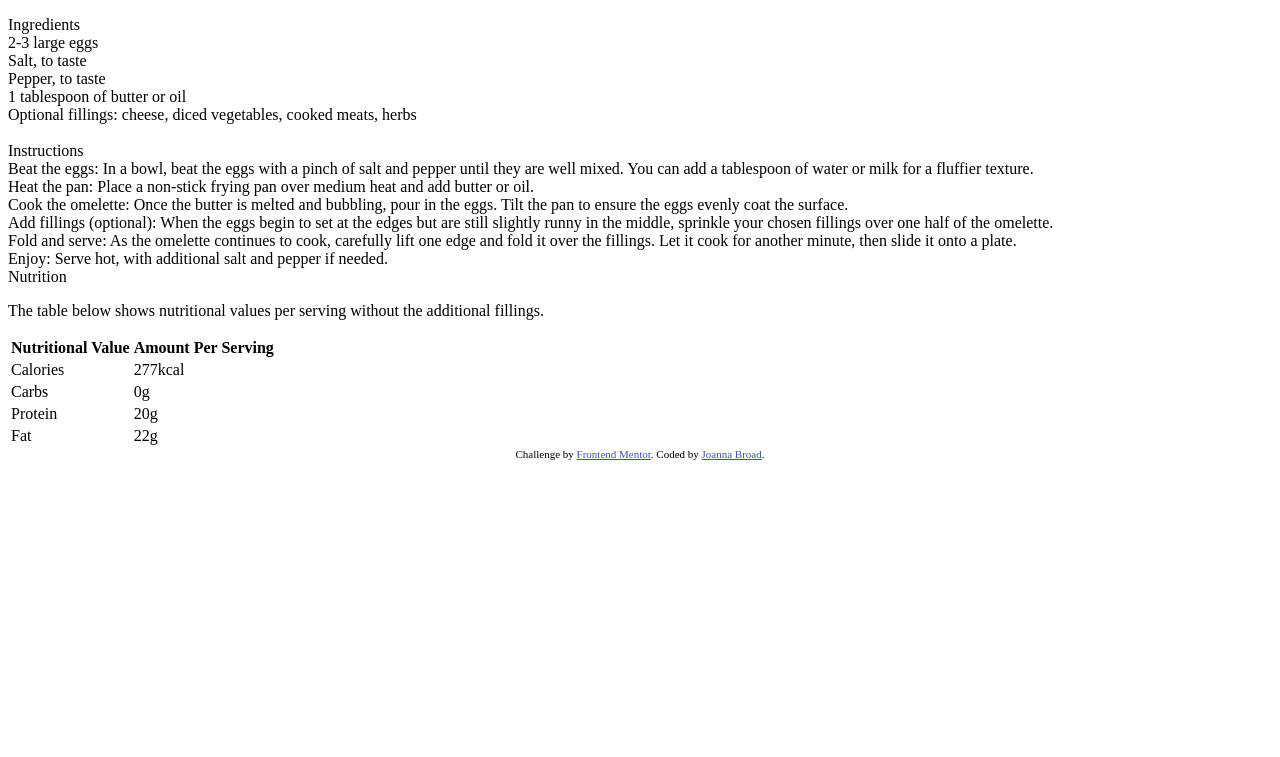
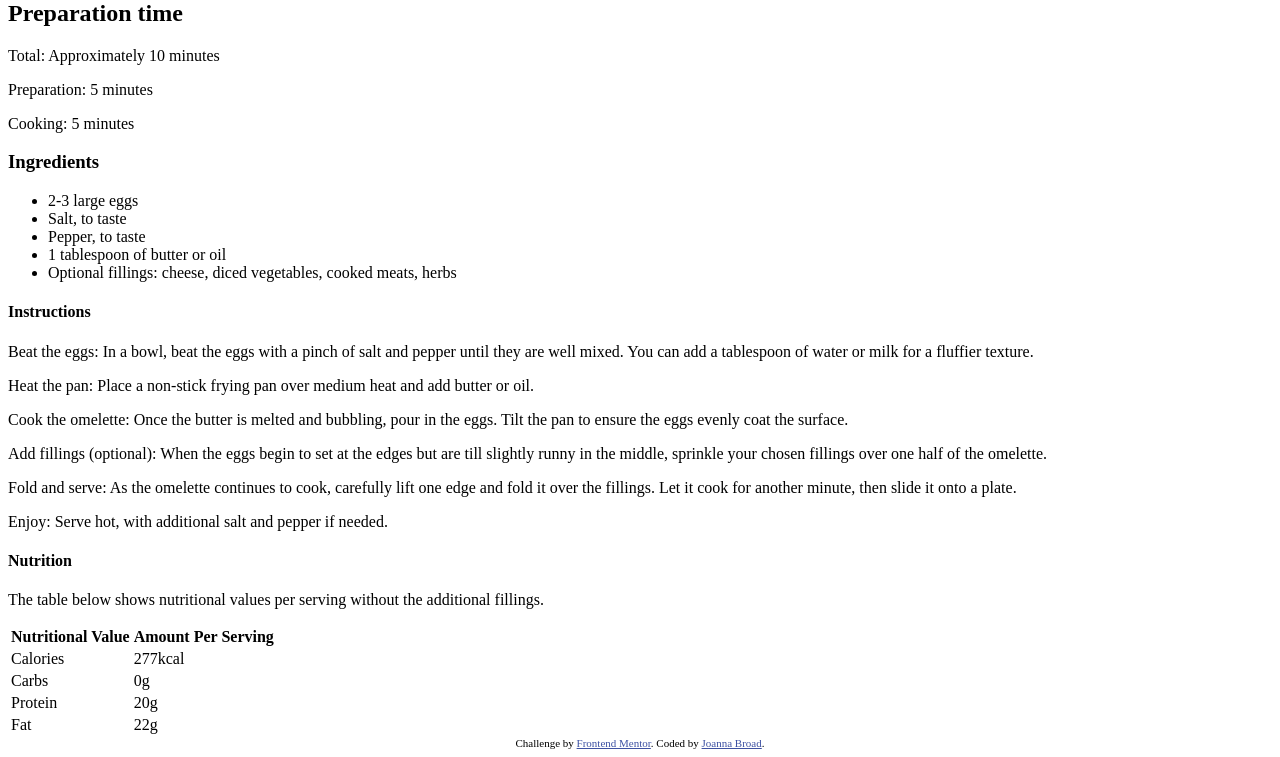
Before and after one commit to JoannaBroad/Recipe-page, a plain HTML site: page index.html in a window 1280 px wide. Shown: the part 118-875 px from the top of the page. Before the commit the page ends 800 px from the top, so only its background shows below. Drawn offline with Linux system fonts and the light colour scheme.

Commit message:
html tags added

```diff
--- a/index.html
+++ b/index.html
@@ -1,56 +1,80 @@
 <!DOCTYPE html>
 <html lang="en">
   <head>
-  <meta charset="UTF-8">
-  <meta name="viewport" content="width=device-width, initial-scale=1.0"> <!-- displays site properly based on user's device -->
-  <link rel="icon" type="image/png" sizes="32x32" href="./assets/images/favicon-32x32.png">
-  <link rel="stylesheet" href="style.css">
+    <meta charset="UTF-8" />
+    <meta name="viewport" content="width=device-width, initial-scale=1.0" />
+    <!-- displays site properly based on user's device -->
+    <link
+      rel="icon"
+      type="image/png"
+      sizes="32x32"
+      href="./assets/images/favicon-32x32.png"
+    />
+    <link rel="stylesheet" href="style.css" />
     <title>Frontend Mentor | Recipe page</title>
   </head>
   <body>
+    <main>
+      <header>
+        <h1>Simple Omelette Recipe</h1>
+      </header>
+      <p>
+        An easy and quick dish, perfect for any meal. This classic omelette
+        combines beaten eggs cooked to perfection, optionally filled with your
+        choice of cheese, vegetables, or meats.
+      </p>
+      <article>
+        <h2>Preparation time</h2>
+        <p>Total: Approximately 10 minutes</p>
+        <p>Preparation: 5 minutes</p>
+        <p>Cooking: 5 minutes</p>
+        <h3>Ingredients</h3>
+        <ul>
+          <li>2-3 large eggs</li>
+          <li>Salt, to taste</li>
+          <li>Pepper, to taste</li>
+          <li>1 tablespoon of butter or oil</li>
+          <li>
+            Optional fillings: cheese, diced vegetables, cooked meats, herbs
+          </li>
+        </ul>
+        <h4>Instructions</h4>
+        <p>
+          Beat the eggs: In a bowl, beat the eggs with a pinch of salt and
+          pepper until they are well mixed. You can add a tablespoon of water or
+          milk for a fluffier texture.
+        </p>
 
-  Simple Omelette Recipe
-  <br>
+        <p>
+          Heat the pan: Place a non-stick frying pan over medium heat and add
+          butter or oil.
+        </p>
 
-  An easy and quick dish, perfect for any meal. This classic omelette combines beaten eggs cooked
-  to perfection, optionally filled with your choice of cheese, vegetables, or meats.
-  <br>
-  Preparation time
-  <br>
-  Total: Approximately 10 minutes<br>
-  Preparation: 5 minutes<br>
-  Cooking: 5 minutes<br>
-  <br>
-  Ingredients<br>
+        <p>
+          Cook the omelette: Once the butter is melted and bubbling, pour in the
+          eggs. Tilt the pan to ensure the eggs evenly coat the surface.
+        </p>
 
-  2-3 large eggs<br>
-  Salt, to taste<br>
-  Pepper, to taste<br>
-  1 tablespoon of butter or oil<br>
-  Optional fillings: cheese, diced vegetables, cooked meats, herbs<br>
-  <br>
-  Instructions<br>
+        <p>
+          Add fillings (optional): When the eggs begin to set at the edges but
+          are till slightly runny in the middle, sprinkle your chosen fillings
+          over one half of the omelette.
+        </p>
 
-  Beat the eggs: In a bowl, beat the eggs with a pinch of salt and pepper until they are well mixed.
-  You can add a tablespoon of water or milk for a fluffier texture.<br>
+        <p>
+          Fold and serve: As the omelette continues to cook, carefully lift one
+          edge and fold it over the fillings. Let it cook for another minute,
+          then slide it onto a plate.
+        </p>
 
-  Heat the pan: Place a non-stick frying pan over medium heat and add butter or oil.<br>
+        <p>Enjoy: Serve hot, with additional salt and pepper if needed.</p>
+        <aside>
+          <h4>Nutrition</h4>
 
-  Cook the omelette: Once the butter is melted and bubbling, pour in the eggs. Tilt the pan to ensure
-  the eggs evenly coat the surface.<br>
-
-  Add fillings (optional): When the eggs begin to set at the edges but are still slightly runny in the
-  middle, sprinkle your chosen fillings over one half of the omelette.<br>
-
-  Fold and serve: As the omelette continues to cook, carefully lift one edge and fold it over the
-  fillings. Let it cook for another minute, then slide it onto a plate.<br>
-
-  Enjoy: Serve hot, with additional salt and pepper if needed.<br>
-
-  <aside>
-  Nutrition<br>
-
-  <p>The table below shows nutritional values per serving without the additional fillings.</p>
+          <p>
+            The table below shows nutritional values per serving without the
+            additional fillings.
+          </p>
 
           <table>
             <thead>
@@ -79,10 +103,13 @@
             </tbody>
           </table>
         </aside>
-
+      </article>
+    </main>
     <footer class="attribution">
-    Challenge by <a href="https://www.frontendmentor.io?ref=challenge" target="_blank">Frontend Mentor</a>.
-    Coded by <a href="#">Joanna Broad</a>.
+      Challenge by
+      <a href="https://www.frontendmentor.io?ref=challenge" target="_blank"
+        >Frontend Mentor</a
+      >. Coded by <a href="#">Joanna Broad</a>.
     </footer>
   </body>
 </html>
```
Lines whose indentation alone changed are shown as unchanged.
